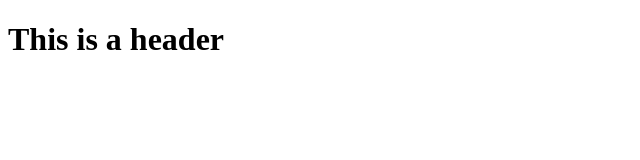
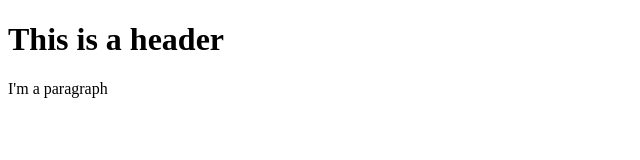
Before and after one commit to aerosarrows/git-test, a plain HTML site: page index.html in a window 1280 px wide. Shown: the whole page, without its empty margins (0-640 px from the left). Drawn offline with Linux system fonts and the light colour scheme.

Commit message:
Second commit

```diff
--- a/index.html
+++ b/index.html
@@ -2,6 +2,8 @@
 <html>
     <body>
         <h1>This is a header</h1>
-
+        <p>
+            I'm a paragraph
+        </p>
     </body>
 </html>
```
